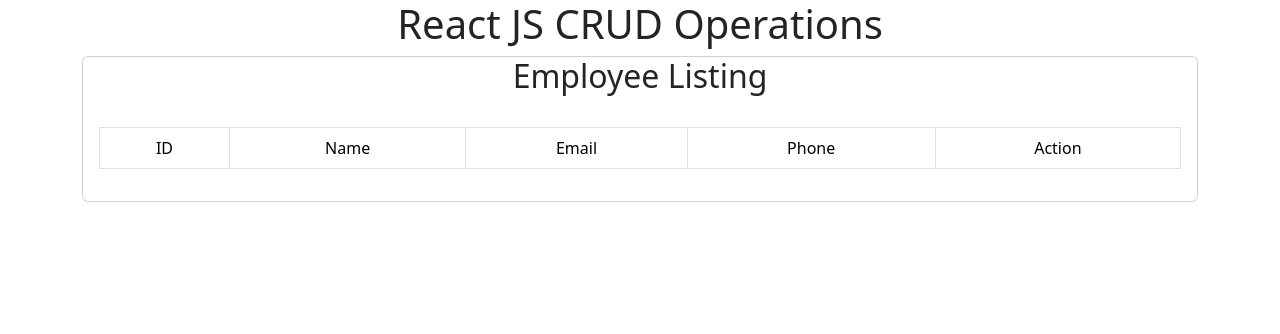
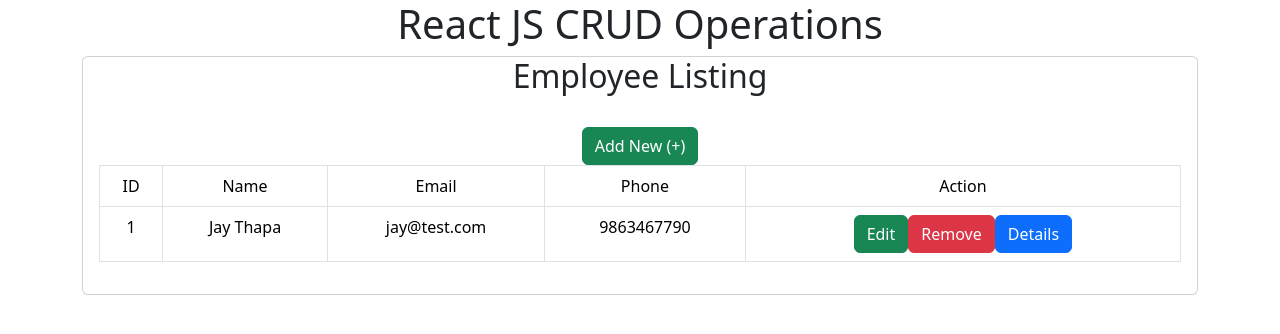
Before and after one commit to jayandrathapachhetri/React_Works, a React (Create React App) app in the folder crud_operation_on_react/: page / in a window 1280 px wide. Shown: the top 334 px of the page. Built offline with nearby package versions, Linux system fonts and the light colour scheme; data requests are answered from the project's data file.

Commit message:
EmpListing successfully create

```diff
--- a/crud_operation_on_react/package.json
+++ b/crud_operation_on_react/package.json
@@ -12,7 +12,8 @@
     "react-dom": "^18.2.0",
     "react-router-dom": "^6.13.0",
     "react-scripts": "5.0.1",
-    "web-vitals": "^2.1.4"
+    "web-vitals": "^2.1.4",
+    "plugins": "@babel/plugin-proposal-private-property-in-object"
   },
   "scripts": {
     "start": "react-scripts start",
--- a/crud_operation_on_react/src/components/EmpListing.js
+++ b/crud_operation_on_react/src/components/EmpListing.js
@@ -1,4 +1,19 @@
+import { useEffect, useState } from "react";
+
 const EmpListing = () => {
+  const [empdata, empdatachange] = useState(null);
+  useEffect(() => {
+    fetch( `http://localhost:3000/employee`)
+      .then((res) => {
+        return res.json();
+      })
+      .then((resp) => {
+        empdatachange(resp);
+      })
+      .catch((err) => {
+        console.log(err.message);
+      });
+  }, []);
   return (
     <div className="container">
       <div className="card">
@@ -6,6 +21,7 @@
           <h2>Employee Listing</h2>
         </div>
         <div className="card-body">
+          <div className="btn btn-success"> Add New (+)</div>
           <table className="table table-bordered">
             <thead className="bg-dark text-white">
               <tr>
@@ -16,6 +32,28 @@
                 <td>Action</td>
               </tr>
             </thead>
+            <tbody>
+              {empdata &&
+                empdata.map((item) => (
+                  <tr key={item.id}>
+                    <td>{item.id}</td>
+                    <td>{item.name}</td>
+                    <td>{item.email}</td>
+                    <td>{item.phone}</td>
+                    <td>
+                      <a href="edit" className="btn btn-success">
+                        Edit
+                      </a>
+                      <a href="remove" className="btn btn-danger">
+                        Remove
+                      </a>
+                      <a href="details" className="btn btn-primary">
+                        Details
+                      </a>
+                    </td>
+                  </tr>
+                ))}
+            </tbody>
           </table>
         </div>
       </div>
```
Also changed, not shown: crud_operation_on_react/src/components/EmpCreate.js (added).
